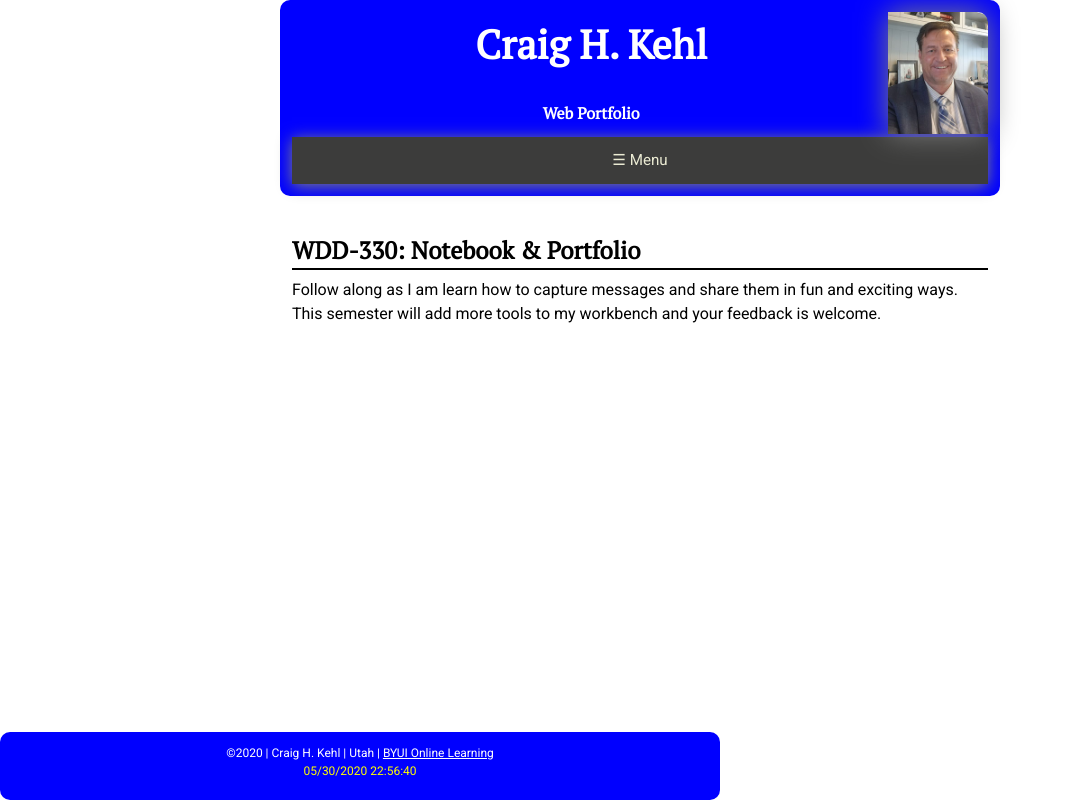
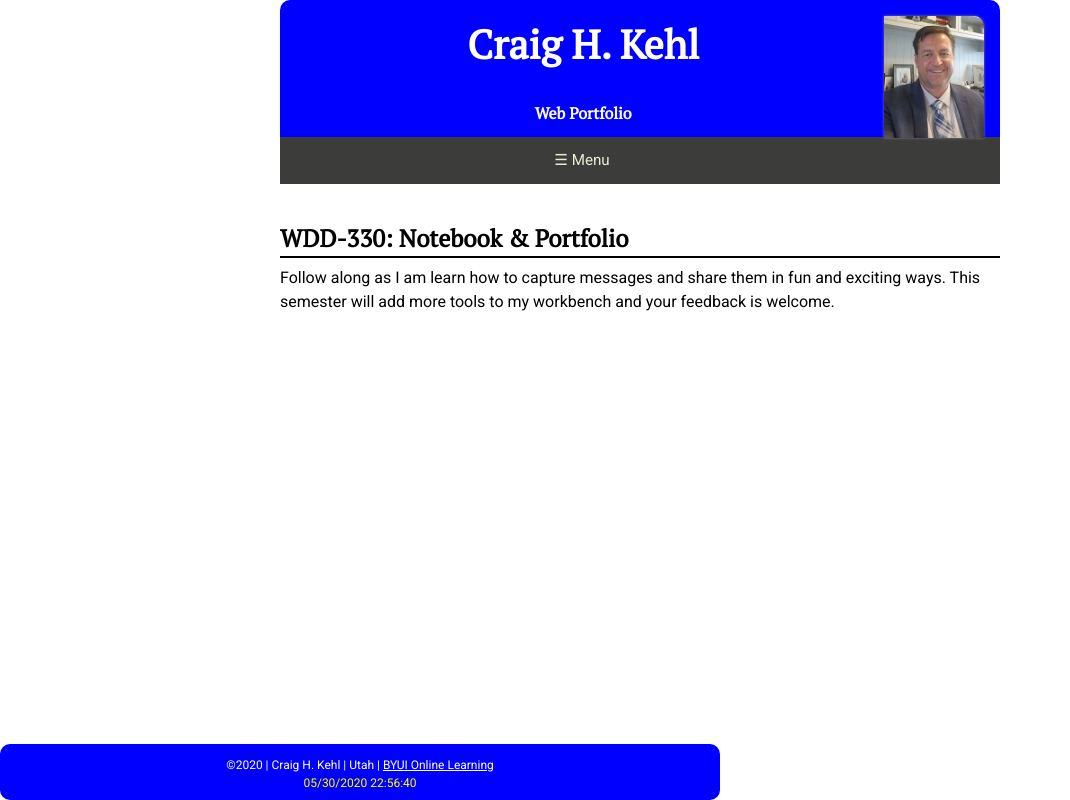
Before and after one commit to craigkehl/WDD-330, a plain HTML site: page index.html in a window 1280 px wide. Shown: the whole page, without its empty margins (0-1070 px from the left). Drawn offline with nearby package versions, Linux system fonts and the light colour scheme; a script that the page names is missing.

Commit message:
formatting

```diff
--- a/css/medium.css
+++ b/css/medium.css
@@ -16,8 +16,10 @@
 
   header img {
     float: right;
-    box-shadow: 0 0 30px grey;
+    box-shadow: 0 0 3px grey;
     border-radius:0 10px 0 0;
+    margin: .25rem 1rem 0 0;
   }
 
+
 }
--- a/css/small.css
+++ b/css/small.css
@@ -12,12 +12,14 @@ body {
   font-family: 'Roboto', sans-serif;
   height: 100%;
   /* margin: 1em auto 1em auto; */
+  display: grid;
+  grid-template-rows: ;
 }
 
 header, footer, main {
   width: 100%;
   margin: 0 auto;
-  padding: .75rem;
+  padding-top: .75rem;
   max-width: 45rem;
 }
 
@@ -27,6 +29,7 @@ header, footer {
   color: white;
   text-align: center;
 }
+
 
 footer {
   font-size: .75rem;
@@ -148,7 +151,6 @@ nav {
   margin: auto;
 	background-color: #3c3c3b;
 	text-align: center;
-  box-shadow: 0 2px 15px gray;
   /* padding: .5em; */
 }
 .navigation {
```
